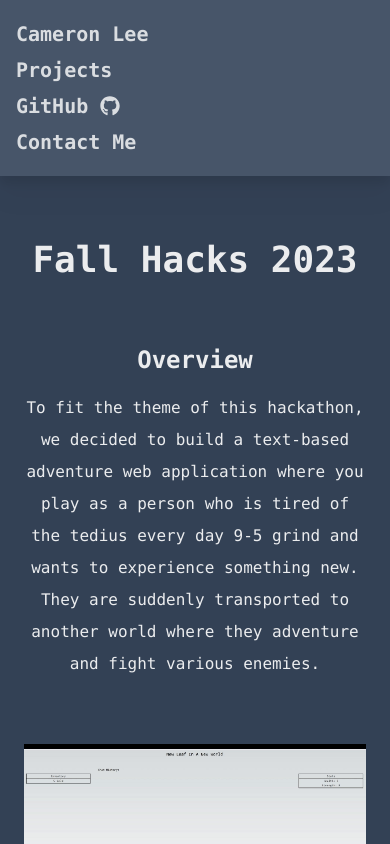
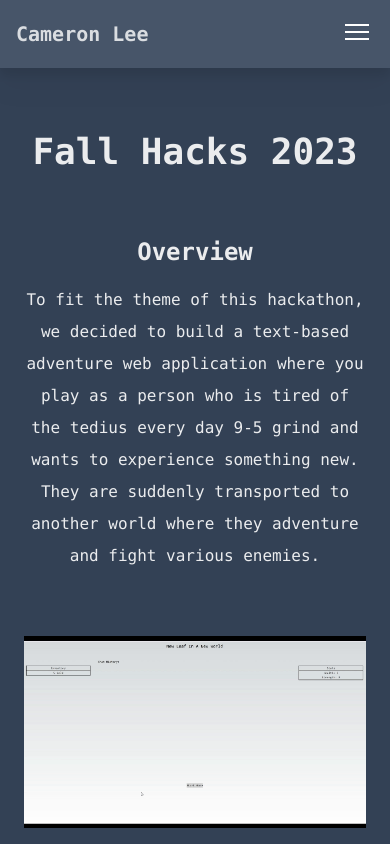
Before and after one commit to catchet101/Portfolio-Site, a Next.js app: page /projects/fall-hacks-2023 in a window 390 px wide. Shown: the top 844 px of the page. Built offline with nearby package versions, Linux system fonts and the light colour scheme.

Commit message:
created mobile friendly version of navbar

```diff
--- a/app/components/Navbar.module.css
+++ b/app/components/Navbar.module.css
@@ -1,16 +1,77 @@
+/* General styles */
 .navbarLink {
-    @apply  text-white/80 no-underline relative prose prose-xl font-semibold
+    @apply  text-white/80 no-underline relative prose prose-xl font-semibold inline-flex items-center
     hover:text-white transition duration-300 ease-in-out
-    after:bg-white/80 after:bottom-0 after:left-0 after:duration-300 after:origin-center after:w-full after:absolute
+    after:bg-white/80 after:top-8 after:left-0 after:duration-300 after:origin-center after:w-full after:absolute
     after:hover:origin-center;
 }
-
 .navbarLink::after {
     content: '';
     transform: scaleX(0);
     height: 2px;
 }
-
 .navbarLink:hover::after {
     transform: scaleX(1);
 }
+
+/* credits to https://blog.logrocket.com/create-responsive-mobile-menu-with-css-no-javascript/ for inspiration*/
+/* Mobile resolution styles (hamburger button nav bar) */
+.menu {
+    width: 100vw;
+    height: max-content;
+    max-height: 0%;
+    padding-left: 5vw;
+    padding-bottom: 1vh;
+    left:-1vw;
+    position: fixed;
+    overflow: hidden;
+    @apply bg-slate-600;
+    transition: all .5s ease-out;
+}
+
+.hamb {
+    cursor: pointer;
+    float: right;
+    padding: 15px 5px;
+}
+
+.hambLine {
+    background: white;
+    display: block;
+    height: 2px;
+    position: relative;
+    width: 24px;
+    transition: all 0.2s;
+}
+.hambLine::before,
+.hambLine::after {
+    background: white;
+    content: '';
+    display: block;
+    height: 100%;
+    position: absolute;
+    transition: all .2s ease-out;
+    width: 100%;
+}
+.hambLine::before {
+    top: 7px;
+}
+.hambLine::after {
+    top: -7px;
+}
+
+/* Toggle menu icon */
+.sideMenu:checked ~ .menu {
+    max-height: 200%;
+}
+.sideMenu:checked ~ .hamb .hambLine {
+    background: transparent;
+}
+.sideMenu:checked ~ .hamb .hambLine::before {
+    transform: rotate(-45deg);
+    top:0;
+}
+.sideMenu:checked ~ .hamb .hambLine::after {
+    transform: rotate(45deg);
+    top:0;
+}
--- a/app/components/Navbar.tsx
+++ b/app/components/Navbar.tsx
@@ -1,18 +1,52 @@
+'use client'
 import Link from 'next/link'
 import { FaGithub } from 'react-icons/fa'
 import styles from './Navbar.module.css'
+import { useEffect, useState } from 'react'
 
 const Navbar = () => {
+    const [windowWidth, setWindowWidth] = useState(0)
+
+    // Keeps track of window width, used to conditionally render the navbar
+    useEffect(() => {
+      const handleResize = () => {
+        setWindowWidth(window.innerWidth)
+      }
+
+      setWindowWidth(window.innerWidth)
+      window.addEventListener('resize', handleResize)
+
+      return () => {
+        window.removeEventListener('resize', handleResize)
+      }
+    }, [])
+
+    if (windowWidth < 640) {
+        return (
+            <nav className='bg-slate-600 p-4 sticky top-0 drop-shadow-xl z-10'>
+                <Link href='/' className={styles.navbarLink}>Cameron Lee</Link>
+                <input className={`${styles.sideMenu} hidden`} type='checkbox' id='sideMenu'/>
+                <label className={styles.hamb} htmlFor='sideMenu'><span className={styles.hambLine}></span></label>
+                <ul className={styles.menu}>
+                    <li><Link href='/projects' className={styles.navbarLink}>Projects</Link></li>
+                    <li><Link href='https://github.com/cameronlee101' target='_blank' className={styles.navbarLink}>GitHub&nbsp;<FaGithub/></Link></li>
+                    <li><Link href='/contact' target='' className={styles.navbarLink}>Contact Me</Link></li>
+                </ul>
+            </nav>
+        )
+    }
+    else {
         return (
             <nav className='bg-slate-600 p-4 sticky top-0 drop-shadow-xl z-10'>
                 <div className='mx-auto flex justify-between flex-col sm:flex-row max-w-3xl'>
                     <Link href='/' className={styles.navbarLink}>Cameron Lee</Link>
                     <Link href='/projects' className={styles.navbarLink}>Projects</Link>
-                <Link href='https://github.com/cameronlee101' target='_blank' className={styles.navbarLink + ' flex flex-row items-center'}>GitHub&nbsp;<FaGithub/></Link>
-                <Link href='/contact' className={styles.navbarLink}>Contact Me</Link>
+                    <Link href='https://github.com/cameronlee101' target='_blank' className={styles.navbarLink}>GitHub&nbsp;<FaGithub/></Link>
+                    <Link href='/contact' target='' className={styles.navbarLink}>Contact Me</Link>
                 </div>
             </nav>
         )
     }
+}
 
 export default Navbar
```
Lines whose indentation alone changed are shown as unchanged.
